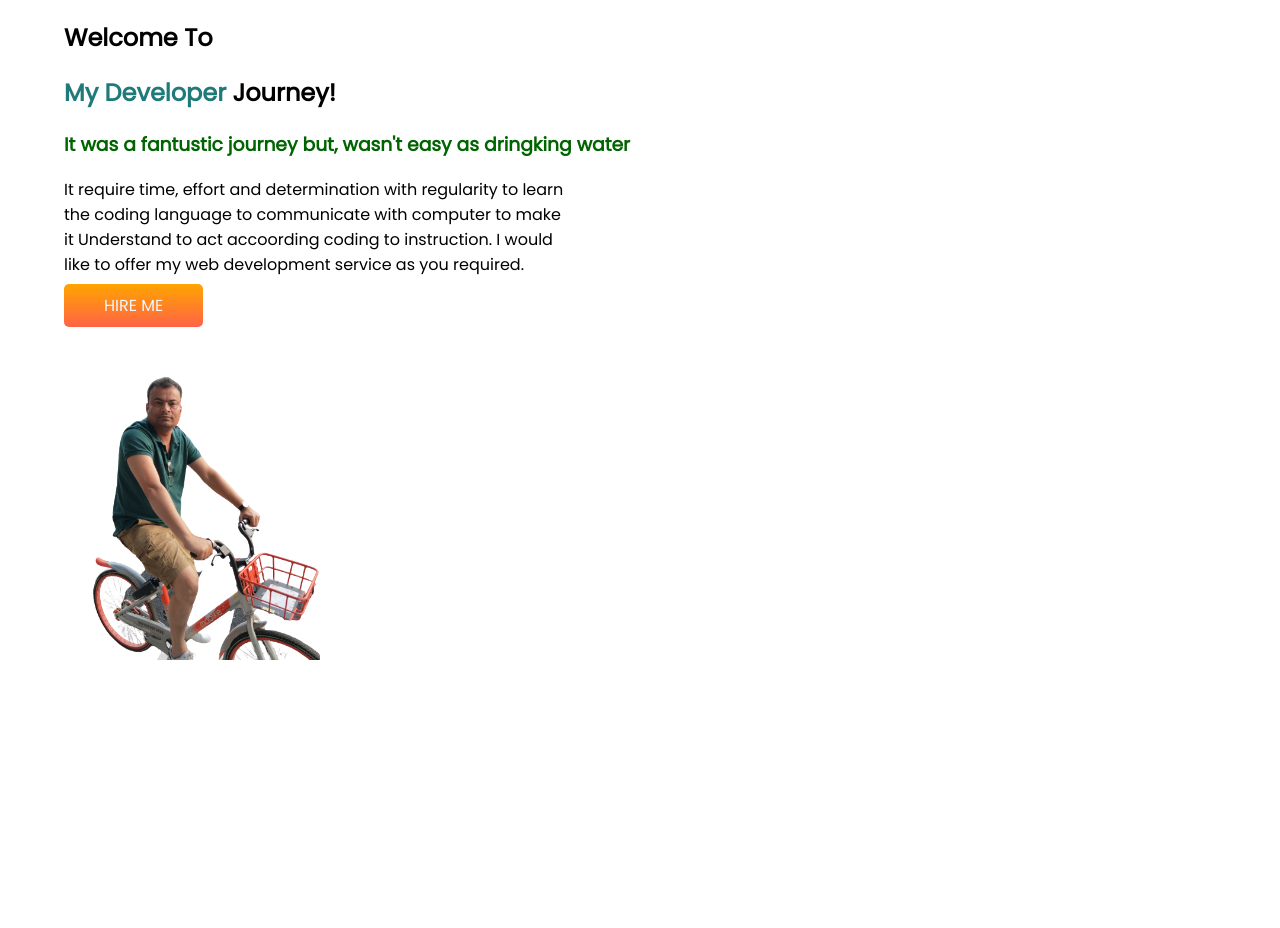
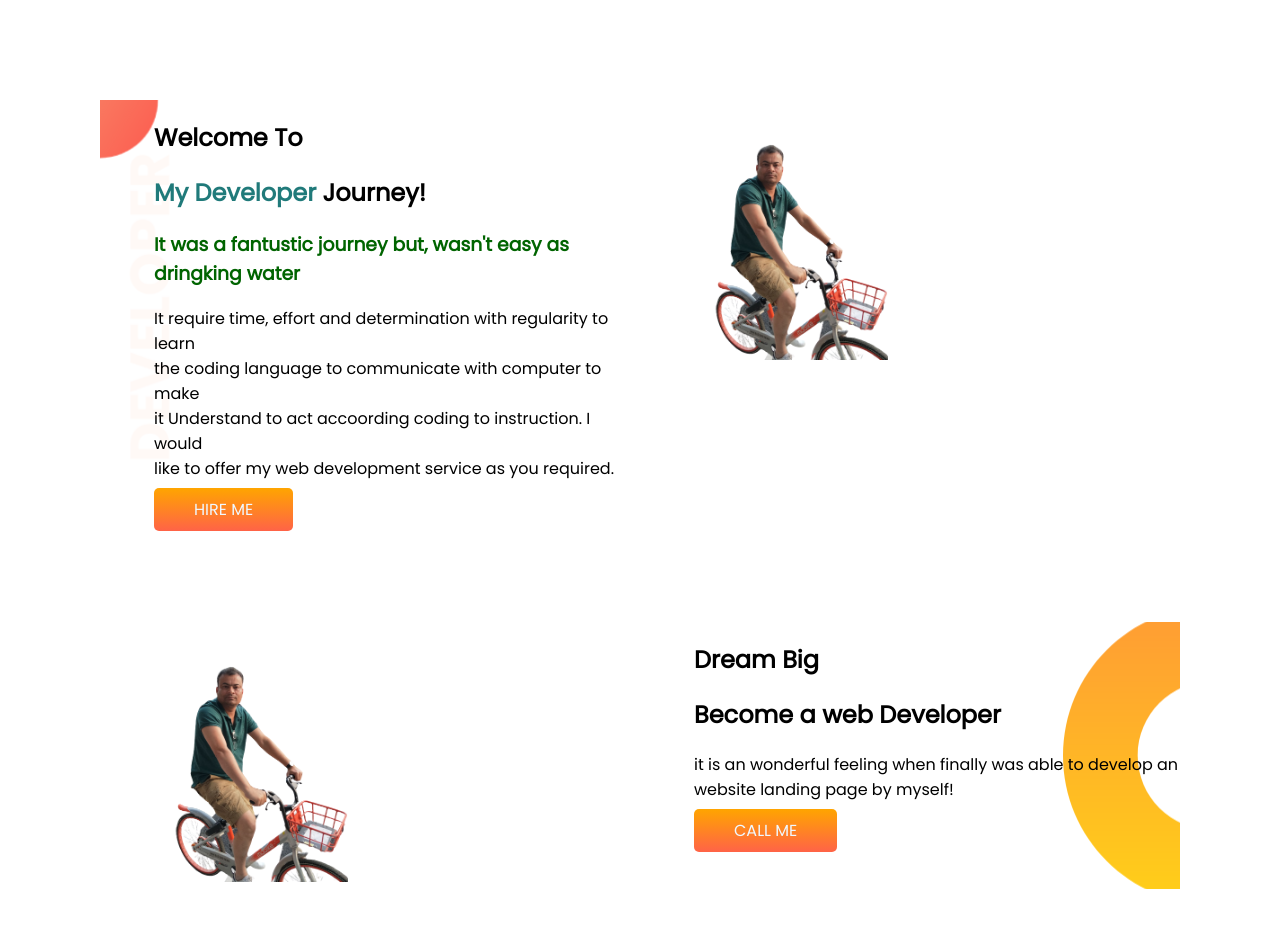
Before and after one commit to GoldCoastQld/Developer-protfolio, a plain HTML site: page index.html in a window 1280 px wide. Before the commit the page ends 800 px from the top, so only its background shows below. Drawn offline with Linux system fonts and the light colour scheme.

Commit message:
2nd section done

```diff
--- a/index.html
+++ b/index.html
@@ -11,7 +11,7 @@
 
 </head>
 <body>
-    <section class="top_banner">
+    <section class="top-banner">
         <div class="half-width">
         <h1>Welcome To</h1>
         <h1 ><span class="color">My Developer</span> Journey! </h1>
@@ -19,12 +19,21 @@
         <p>It require time, effort and determination with regularity to learn <br>the coding language to communicate with computer to make <br> it Understand to act accoording coding to instruction. I would <br>like to offer my web development service as you required.</p>
         <a class="link-button" target="_blank" href="http://www.hireme.com.au/">HIRE ME</a>
         </div>
+        <div class="half-width">
+        <img src="images/imgRB.png" alt="">
+        </div>
     </section>
-    <section>
+    <section class="dream-big">
         <div class="half-width">
             <img src="images/imgRB.png" alt="">
         </div>
+        <div class="half-width">
+            <h1>Dream Big</h1>
+            <h2>Become a web Developer</h2>
+            <p class=" 2nd-raw"> it is an wonderful feeling when finally was able to develop an website landing page by myself!</p>
+            <a class="link-button" target="_blank" href="">CALL ME</a>
+        </div>
+
     </section>
-
 </body>
 </html>
--- a/style.css
+++ b/style.css
@@ -3,7 +3,7 @@ body{
     margin: 0;
     }
     h1{
-      font-size: 50;
+      font: size 50px;
     }
     .color{
     color: rgb(32, 122, 122);
@@ -13,6 +13,7 @@ body{
     }
     section{
         display: flex;
+        margin: 100px;
     }
     .half-width{
         width: 50%;
@@ -32,5 +33,9 @@ body{
    .top-banner{
     background-image: url(images/top-banner.png);
     background-repeat: no-repeat;
-
    }
+   .dream-big{
+        background-image: url(images/dream-bg.png);
+        background-repeat: no-repeat;
+        background-position: right;
+   }
```
